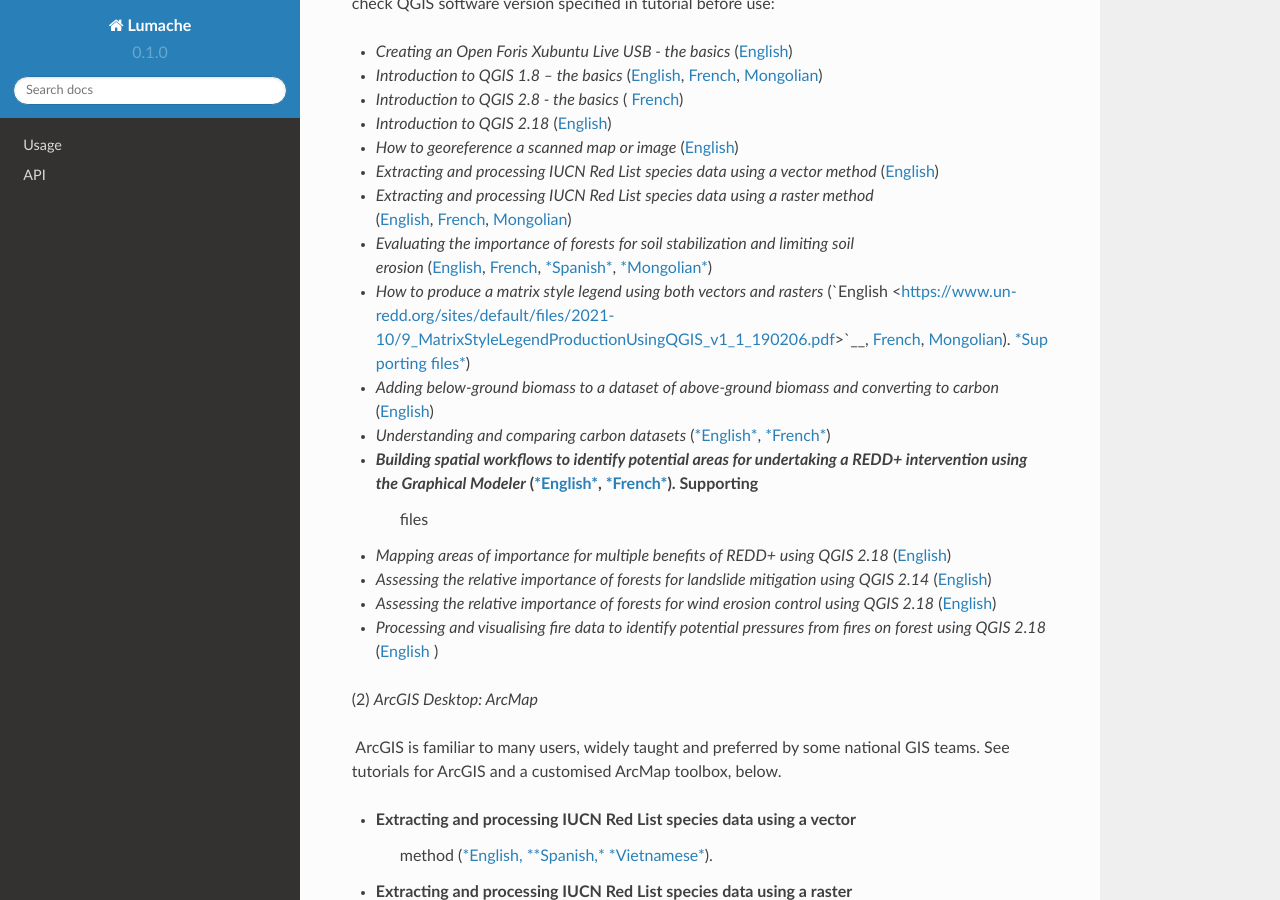
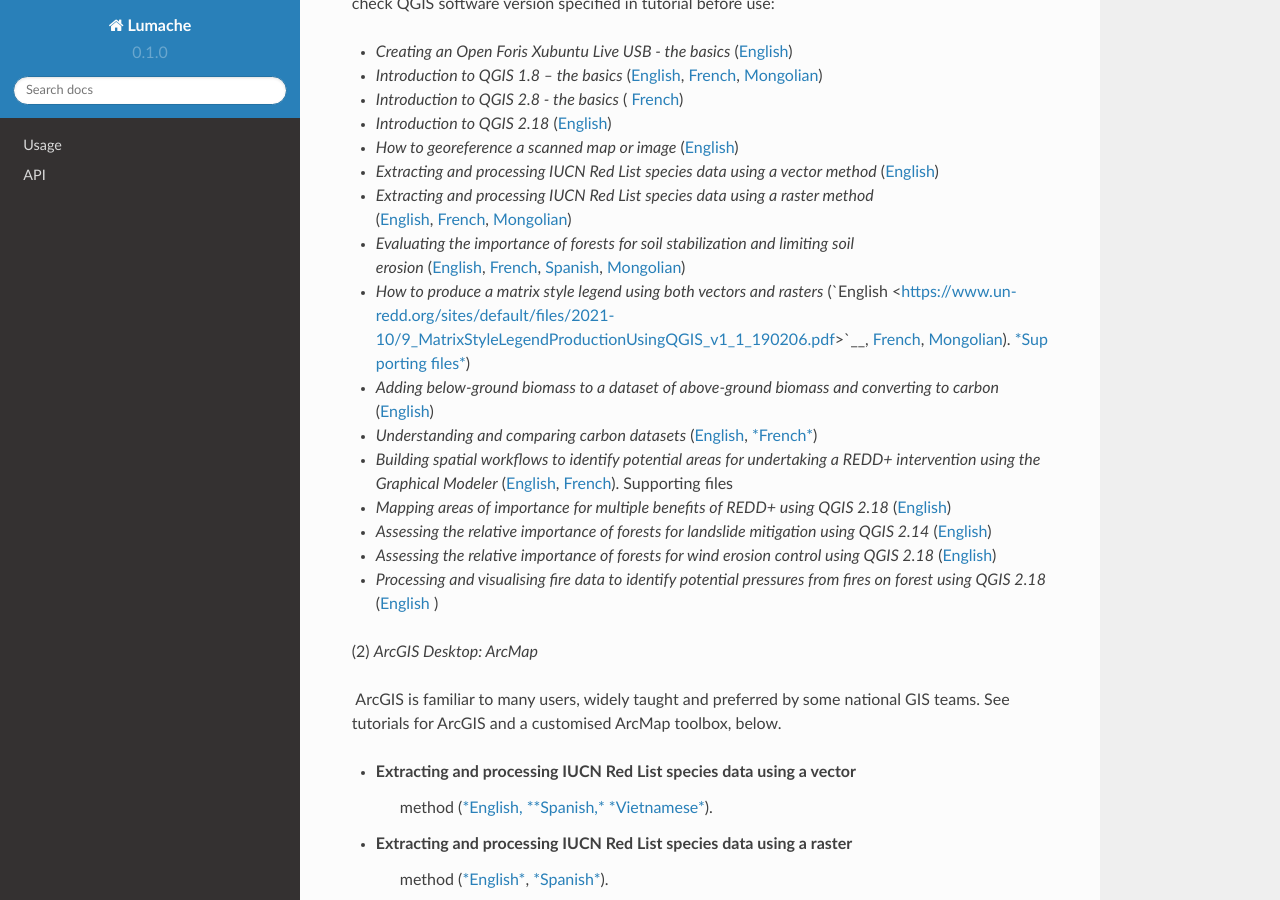
Before and after one commit to corinnar/GIS_tutorials, a Sphinx documentation site: the page built from docs/source/GIS_TOOLS_PAGE.rst, in a window 1280 px wide and 900 px high, scrolled down 1087 px. Built offline with Sphinx 7.4.7 and the Read the Docs theme 2.0.0, drawn with Linux system fonts in a browser that asks for light colours.

```diff
--- a/docs/source/GIS_TOOLS_PAGE.rst
+++ b/docs/source/GIS_TOOLS_PAGE.rst
@@ -36,16 +36,15 @@ Open-source software is released under a license that allows software to be free
 
 -  *Extracting and processing IUCN Red List species data using a raster method* (`English <https://www.un-redd.org/sites/default/files/2021-10/5_ExtractingAndProcessingIUCNRedListSpeciesDataUsingRastersInQGIS_v1_1_160705.pdf>`__, \ `French <https://www.un-redd.org/sites/default/files/2021-10/5_ExtractingAndProcessingIUCNRedListSpeciesDataUsingRastersInQGIS_v1_1-FR_160705.pdf>`__, \ `Mongolian <https://www.un-redd.org/sites/default/files/2021-10/ExtractingAndProcessingIUCNRedListSpeciesDataUsingRasterInQGIS_MN%20%28237970%29.pdf>`__)
 
--  *Evaluating the importance of forests for soil stabilization and limiting soil erosion* (\ `English <https://www.un-redd.org/sites/default/files/2021-10/7_EvaluatingSoilErosionRiskUsingQGIS_v1_2_160707.pdf>`__, \ `French <https://www.un-redd.org/sites/default/files/2021-10/7_EvaluatingSoilErosionRiskUsingQGIS_v1_2-FR_160705.pdf>`__, \ `*Spanish* <https://www.un-redd.org/sites/default/files/2021-10/7_SoilErosionRiskQGIS_v1_1_SPANISH160923a%20%28536954%29.pdf>`__, \ `*Mongolian* <https://www.un-redd.org/sites/default/files/2021-10/7_EvaluatingSoilErosionRiskUsingQGIS_150324%20mon%20%28832941%29.pdf>`__)
+-  *Evaluating the importance of forests for soil stabilization and limiting soil erosion* (\ `English <https://www.un-redd.org/sites/default/files/2021-10/7_EvaluatingSoilErosionRiskUsingQGIS_v1_2_160707.pdf>`__, \ `French <https://www.un-redd.org/sites/default/files/2021-10/7_EvaluatingSoilErosionRiskUsingQGIS_v1_2-FR_160705.pdf>`__, \ `Spanish <https://www.un-redd.org/sites/default/files/2021-10/7_SoilErosionRiskQGIS_v1_1_SPANISH160923a%20%28536954%29.pdf>`__, \ `Mongolian <https://www.un-redd.org/sites/default/files/2021-10/7_EvaluatingSoilErosionRiskUsingQGIS_150324%20mon%20%28832941%29.pdf>`__)
 
 -  *How to produce a matrix style legend using both vectors and rasters* (\`English <https://www.un-redd.org/sites/default/files/2021-10/9_MatrixStyleLegendProductionUsingQGIS_v1_1_190206.pdf>`__, \ `French <https://www.un-redd.org/sites/default/files/2021-10/9_MatrixStyleLegendProductionUsingQGIS_v1_0-FR_160705.pdf>`__, \ `Mongolian <https://www.un-redd.org/sites/default/files/2021-10/9_MatrixStyleLegendProductionUsingQGIS_150324_mn_MB%20%28130209%29.pdf>`__). \ `*Supporting files* <https://www.unredd.net/documents/global-programme-191/multiple-benefits/gis-tools-3403/15628-supporting-files-for-gis-tutorial-10-how-to-produce-a-matrix-style-legend-with-raster-data-using-arcgis-100.html>`__)
 
 -  *Adding below-ground biomass to a dataset of above-ground biomass and converting to carbon* (`English <https://www.un-redd.org/sites/default/files/2021-10/11_AddingBelowGroundBiomassToAboveGroundBiomassAndConvertingToCarbon_v1_0.pdf>`__)
 
--  *Understanding and comparing carbon datasets* (`*English* <https://www.un-redd.org/sites/default/files/2021-10/Comparing_carbon_datasets_Tutorial_190207.pdf>`__, \ `*French* <https://www.un-redd.org/sites/default/files/2021-10/Comparing_carbon_datasets_Tutorial_180109.pdf>`__)
+-  *Understanding and comparing carbon datasets* (`English <https://www.un-redd.org/sites/default/files/2021-10/Comparing_carbon_datasets_Tutorial_190207.pdf>`__, \ `*French* <https://www.un-redd.org/sites/default/files/2021-10/Comparing_carbon_datasets_Tutorial_180109.pdf>`__)
 
--  *Building spatial workflows to identify potential areas for undertaking a REDD+ intervention using the Graphical Modeler* (`*English* <https://www.un-redd.org/sites/default/files/2021-10/BuildingSpatialWorkflowsToIdentifyPotReddIntervQGIS_190207.pdf>`__, \ `*French* <https://www.un-redd.org/sites/default/files/2021-10/BuildingSpatialWorkflowsToIdentifyPotReddIntervQGIS_180110%20%28481747%29.pdf>`__). Supporting
-       files
+-  *Building spatial workflows to identify potential areas for undertaking a REDD+ intervention using the Graphical Modeler* (`English <https://www.un-redd.org/sites/default/files/2021-10/BuildingSpatialWorkflowsToIdentifyPotReddIntervQGIS_190207.pdf>`__, \ `French <https://www.un-redd.org/sites/default/files/2021-10/BuildingSpatialWorkflowsToIdentifyPotReddIntervQGIS_180110%20%28481747%29.pdf>`__). Supporting files
 
 -  *Mapping areas of importance for multiple benefits of REDD+ using QGIS 2.18*  (`English <https://www.un-redd.org/sites/default/files/2021-10/Combining_MB_Tutorial.pdf>`__)
 
```
